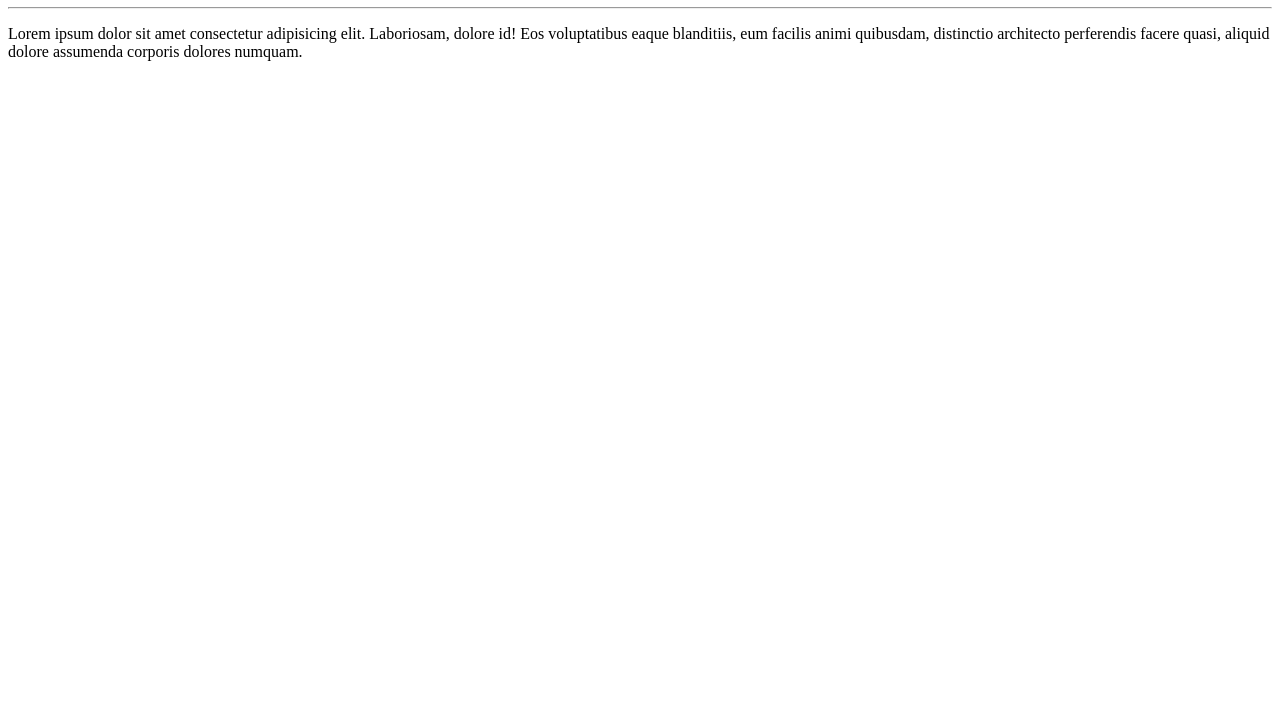
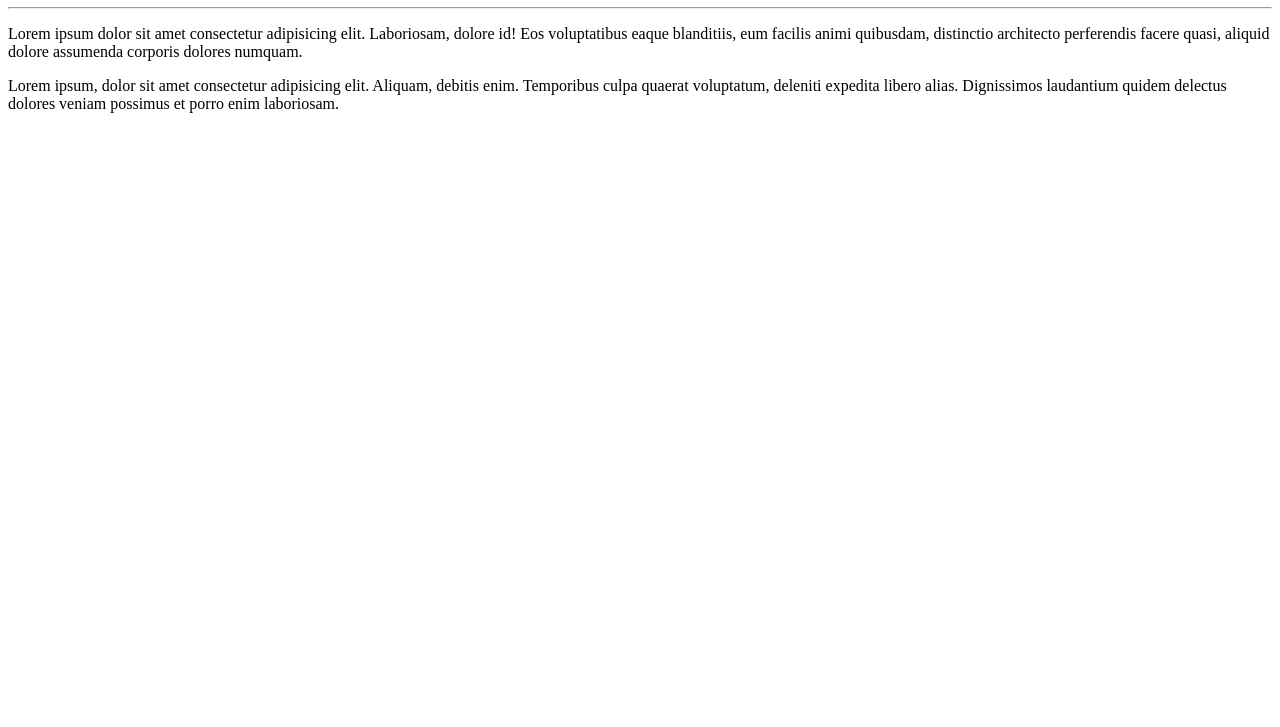
Before and after one commit to Estefani-prog/Ola-Mundo, a plain HTML site: page Site-Exemplo/index.html in a window 1280 px wide. Shown: the part 73-800 px from the top of the page. Drawn offline with Linux system fonts and the light colour scheme.

Commit message:
Adicionei um novo parágrafo

```diff
--- a/Site-Exemplo/index.html
+++ b/Site-Exemplo/index.html
@@ -10,5 +10,6 @@
     <h1>Olá, Mundo!</h1>
     <hr>
     <p>Lorem ipsum dolor sit amet consectetur adipisicing elit. Laboriosam, dolore id! Eos voluptatibus eaque blanditiis, eum facilis animi quibusdam, distinctio architecto perferendis facere quasi, aliquid dolore assumenda corporis dolores numquam.</p>
+    <p>Lorem ipsum, dolor sit amet consectetur adipisicing elit. Aliquam, debitis enim. Temporibus culpa quaerat voluptatum, deleniti expedita libero alias. Dignissimos laudantium quidem delectus dolores veniam possimus et porro enim laboriosam.</p>
 </body>
 </html>
```
